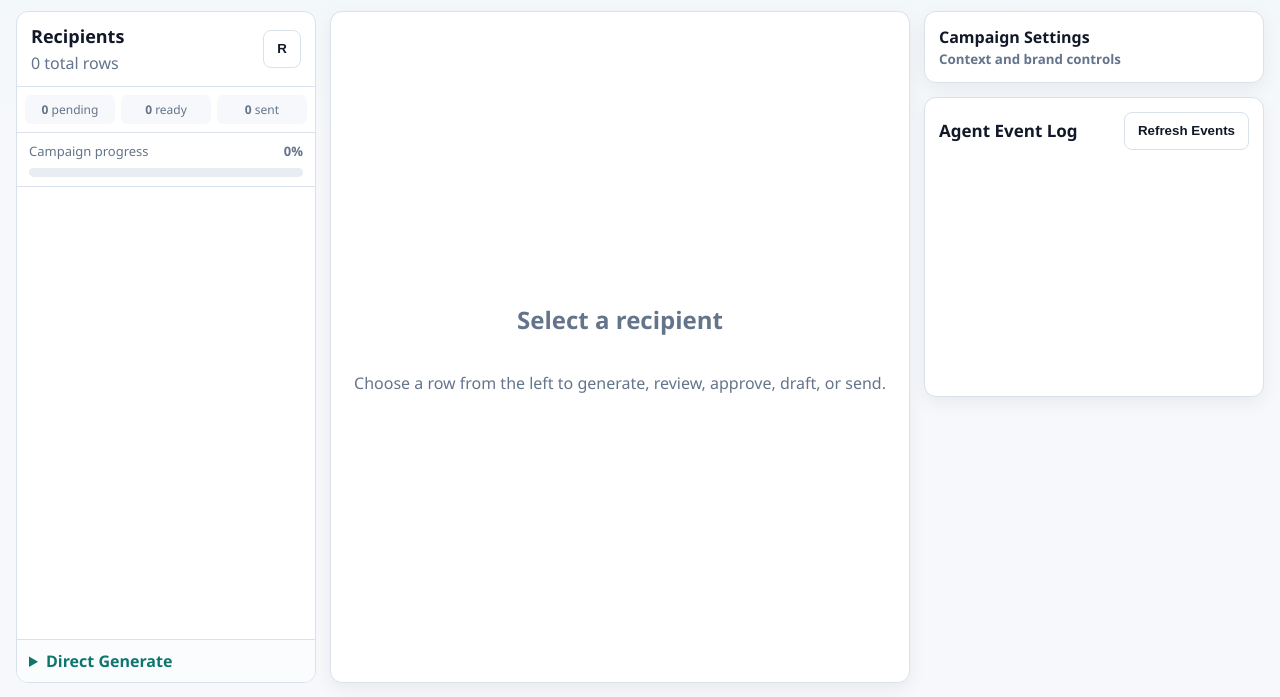
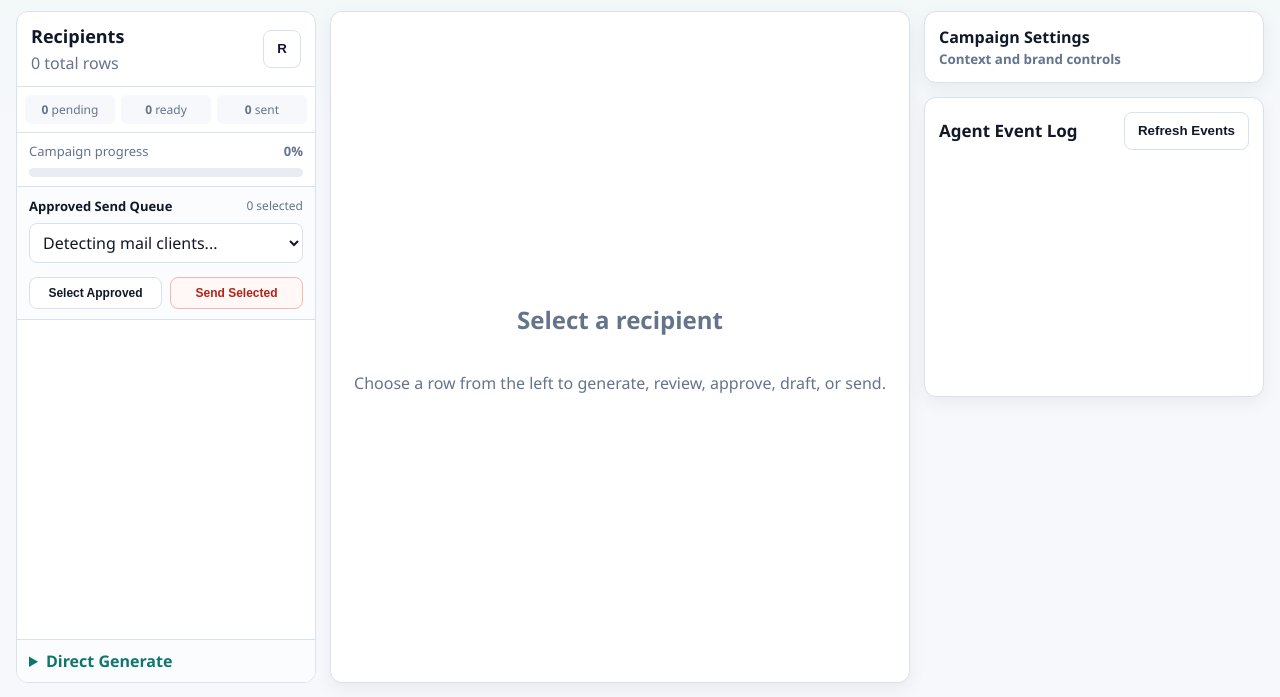
Before and after one commit to aideepakingwale/deepmailstudio, a Flask app: template app/templates/job.html in a window 1280 px wide. Shown: the part 160-857 px from the top of the page. Run offline with Flask 3, Linux system fonts and the light colour scheme; the template is opened without the code that fills it, so the values that code supplies are empty.

Commit message:
email client integration

```diff
--- a/app/main.py
+++ b/app/main.py
@@ -1,10 +1,12 @@
 from __future__ import annotations
 
 import csv
+import ctypes
 import html
 import json
 import os
 import re
+import shutil
 import smtplib
 import ssl
 import threading
@@ -21,6 +23,11 @@ import pandas as pd
 import requests
 from dotenv import dotenv_values, load_dotenv
 from flask import Flask, jsonify, redirect, render_template, request, send_file, url_for
+
+try:
+    import winreg
+except ImportError:
+    winreg = None
 
 BASE_DIR = Path(__file__).resolve().parent.parent
 DATA_DIR = BASE_DIR / "data"
@@ -115,6 +122,10 @@ def create_app() -> Flask:
     def get_job_events(job_id: str):
         return jsonify({"events": read_job_events(job_id)})
 
+    @app.get("/api/mail-clients")
+    def get_mail_clients():
+        return jsonify({"clients": detect_mail_clients(), "default_client_id": default_mail_client_id()})
+
     @app.post("/api/jobs/<job_id>/records/<record_id>/generate")
     def generate_record(job_id: str, record_id: str):
         job = load_job(job_id)
@@ -155,6 +166,7 @@ def create_app() -> Flask:
         record["subject"] = str(payload.get("subject", "")).strip()
         record["body_html"] = str(payload.get("body_html", "")).strip()
         record["status"] = "approved" if payload.get("approved") else "generated"
+        clear_send_errors(record)
         record["updated_at"] = utc_now()
         append_log(job_id, record_id, record["status"], "Human review saved")
         save_job(job)
@@ -182,6 +194,7 @@ def create_app() -> Flask:
         record = find_record(job, record_id)
         payload = request.get_json(silent=True) or {}
         try:
+            clear_send_errors(record)
             smtp_config = build_smtp_config({**job.get("smtp", {}), **payload.get("smtp", {})})
             send_email(job, record, smtp_config)
             record["status"] = "sent"
@@ -193,6 +206,21 @@ def create_app() -> Flask:
         except Exception as exc:
             mark_failed(job, record, f"Send failed: {exc}")
             return jsonify({"ok": False, "error": str(exc), "record": record}), 500
+
+    @app.post("/api/jobs/<job_id>/send-selected")
+    def send_selected_records(job_id: str):
+        job = load_job(job_id)
+        payload = request.get_json(force=True)
+        record_ids = [str(record_id) for record_id in payload.get("record_ids", []) if record_id]
+        client_id = str(payload.get("client_id", "")).strip()
+        if not record_ids:
+            return jsonify({"ok": False, "error": "Select at least one approved recipient."}), 400
+        try:
+            result = send_selected_with_client(job, record_ids, client_id)
+            return jsonify({"ok": True, **result, "job": load_job(job_id)})
+        except Exception as exc:
+            append_log(job_id, "-", "bulk_send_failed", str(exc))
+            return jsonify({"ok": False, "error": str(exc), "job": load_job(job_id)}), 500
 
     @app.get("/drafts/<path:name>")
     def download_draft(name: str):
@@ -932,6 +960,258 @@ def validate_context_alignment(job: dict[str, Any], subject: str, body_html: str
     return ""
 
 
+def detect_mail_clients() -> list[dict[str, Any]]:
+    smtp_config = build_smtp_config({}, include_password=False)
+    clients = [
+        {
+            "id": "smtp",
+            "name": "Configured SMTP mailbox",
+            "kind": "smtp",
+            "installed": bool(smtp_config.get("host")),
+            "can_send": bool(smtp_config.get("host")),
+            "detail": smtp_config.get("host") or "Configure SMTP on the campaign/home screen to enable this option.",
+            "auto_send": True,
+        }
+    ]
+
+    outlook_path = find_windows_app_path("OUTLOOK.EXE")
+    pywin32_ready = has_pywin32()
+    activation_hint = outlook_activation_hint()
+    outlook_reason = ""
+    if not pywin32_ready:
+        outlook_reason = "Install pywin32 in the local environment to enable Outlook automation."
+    elif activation_hint:
+        outlook_reason = activation_hint
+    clients.append(
+        {
+            "id": "outlook_classic",
+            "name": "Microsoft Outlook desktop",
+            "kind": "desktop",
+            "installed": bool(outlook_path),
+            "can_send": bool(outlook_path and pywin32_ready and not activation_hint),
+            "detail": outlook_path or "Classic Outlook was not found in Windows app paths.",
+            "auto_send": True,
+            "reason": outlook_reason,
+        }
+    )
+
+    for client_id, name, exe_name in [
+        ("thunderbird", "Mozilla Thunderbird", "thunderbird.exe"),
+        ("new_outlook", "New Outlook for Windows", "olk.exe"),
+        ("windows_mail", "Windows Mail", "HxOutlook.exe"),
+    ]:
+        found_path = find_windows_app_path(exe_name) or shutil.which(exe_name)
+        clients.append(
+            {
+                "id": client_id,
+                "name": name,
+                "kind": "desktop",
+                "installed": bool(found_path),
+                "can_send": False,
+                "detail": found_path or "Not detected.",
+                "auto_send": False,
+                "reason": "Detected for visibility only. This app does not expose a safe local automatic-send API to DeepMail Studio.",
+            }
+        )
+
+    return clients
+
+
+def default_mail_client_id() -> str:
+    for client in detect_mail_clients():
+        if client["id"] == "outlook_classic" and client["can_send"]:
+            return client["id"]
+    for client in detect_mail_clients():
+        if client["id"] == "smtp" and client["can_send"]:
+            return client["id"]
+    return ""
+
+
+def has_pywin32() -> bool:
+    try:
+        import win32com.client  # noqa: F401
+        return True
+    except Exception:
+        return False
+
+
+def find_windows_app_path(exe_name: str) -> str:
+    if not winreg:
+        return ""
+
+    registry_paths = [
+        rf"SOFTWARE\Microsoft\Windows\CurrentVersion\App Paths\{exe_name}",
+        rf"SOFTWARE\WOW6432Node\Microsoft\Windows\CurrentVersion\App Paths\{exe_name}",
+    ]
+    for root in (winreg.HKEY_CURRENT_USER, winreg.HKEY_LOCAL_MACHINE):
+        for key_path in registry_paths:
+            try:
+                with winreg.OpenKey(root, key_path) as key:
+                    value, _ = winreg.QueryValueEx(key, "")
+                    if value:
+                        return str(value)
+            except OSError:
+                continue
+
+    candidates = [
+        Path(os.getenv("LOCALAPPDATA", "")) / "Microsoft" / "WindowsApps" / exe_name,
+        Path(os.getenv("ProgramFiles", "")) / "Microsoft Office" / "root" / "Office16" / exe_name,
+        Path(os.getenv("ProgramFiles(x86)", "")) / "Microsoft Office" / "root" / "Office16" / exe_name,
+        Path(os.getenv("ProgramFiles", "")) / "Mozilla Thunderbird" / exe_name,
+        Path(os.getenv("ProgramFiles(x86)", "")) / "Mozilla Thunderbird" / exe_name,
+    ]
+    for candidate in candidates:
+        if str(candidate) and candidate.exists():
+            return str(candidate)
+    return ""
+
+
+def send_selected_with_client(job: dict[str, Any], record_ids: list[str], client_id: str) -> dict[str, Any]:
+    clients = {client["id"]: client for client in detect_mail_clients()}
+    client = clients.get(client_id)
+    if not client:
+        raise ValueError("Choose a detected sending option.")
+    if not client.get("can_send"):
+        reason = client.get("reason") or "The selected client cannot be controlled for automatic sending."
+        raise ValueError(f"{client['name']} is not available for automatic sending. {reason}")
+
+    selected_records = [find_record(job, record_id) for record_id in record_ids]
+    blocked = [
+        display_recipient(record)
+        for record in selected_records
+        if record.get("status") not in {"approved", "drafted"}
+    ]
+    if blocked:
+        raise ValueError("Only approved or drafted emails can be bulk sent. Review these rows first: " + ", ".join(blocked))
+
+    sent: list[str] = []
+    failed: list[dict[str, str]] = []
+    for record in selected_records:
+        try:
+            clear_send_errors(record)
+            if client_id == "smtp":
+                send_email(job, record, build_smtp_config(job.get("smtp", {})))
+            elif client_id == "outlook_classic":
+                send_via_outlook(job, record)
+            else:
+                raise ValueError(f"{client['name']} automatic sending is not implemented.")
+            record["status"] = "sent"
+            record["sent_at"] = utc_now()
+            record["sent_via"] = client["name"]
+            record["updated_at"] = utc_now()
+            append_log(job["id"], record["id"], "sent", f"Sent to {record['emailid']} via {client['name']}")
+            sent.append(record["id"])
+        except Exception as exc:
+            clear_send_errors(record)
+            record.setdefault("errors", []).append(f"Send failed via {client['name']}: {exc}")
+            record["updated_at"] = utc_now()
+            failed.append({"record_id": record["id"], "recipient": display_recipient(record), "error": str(exc)})
+            append_log(job["id"], record["id"], "send_failed", f"{client['name']}: {exc}")
+
+    save_job(job)
+    if failed and not sent:
+        raise ValueError("; ".join(f"{item['recipient']}: {item['error']}" for item in failed))
+    return {"sent": sent, "failed": failed, "client": client}
+
+
+def send_via_outlook(job: dict[str, Any], record: dict[str, Any]) -> None:
+    try:
+        import pythoncom
+        import win32com.client
+    except Exception as exc:
+        raise ValueError("pywin32 is required for Outlook desktop automation.") from exc
+
+    build_email_message(job, record)
+    pythoncom.CoInitialize()
+    try:
+        outlook = win32com.client.Dispatch("Outlook.Application")
+        session = outlook.Session
+        if getattr(session.Accounts, "Count", 0) < 1:
+            raise ValueError("Outlook has no sending account configured.")
+        mail = outlook.CreateItem(0)
+        mail.To = record["emailid"]
+        mail.CC = ", ".join(parse_email_list(record.get("cc", "")))
+        mail.BCC = ", ".join(parse_email_list(record.get("bcc", "")))
+        mail.Subject = record["subject"]
+        mail.HTMLBody = record["body_html"]
+        from_account = build_smtp_config(job.get("smtp", {}), include_password=False).get("from_email")
+        if from_account:
+            for account in session.Accounts:
+                if str(account.SmtpAddress).lower() == from_account.lower():
+                    mail.SendUsingAccount = account
+                    break
+        for attachment in attachment_paths(record):
+            if not attachment.exists():
+                raise ValueError(f"Attachment not found: {attachment}")
+            mail.Attachments.Add(str(attachment))
+        if not mail.Recipients.ResolveAll():
+            raise ValueError("Outlook could not resolve one or more recipients.")
+        try:
+            mail.Send()
+        except Exception as exc:
+            raise RuntimeError(format_outlook_send_error(exc)) from exc
+    finally:
+        pythoncom.CoUninitialize()
+
+
+def format_outlook_send_error(exc: Exception) -> str:
+    message = str(exc)
+    if "-2147467260" in message or "Operation aborted" in message:
+        advice = "Outlook aborted the send operation."
+        activation_hint = outlook_activation_hint()
+        if activation_hint:
+            advice += f" {activation_hint}"
+        advice += " Open Outlook, confirm the mailbox can manually send a normal email, then retry. SMTP sending is the best fallback when Outlook blocks automation."
+        return advice
+    return message
+
+
+def outlook_activation_hint() -> str:
+    for title in visible_window_titles():
+        if "outlook" in title.lower() and "activation failed" in title.lower():
+            return "The Outlook window title shows 'Product Activation Failed', so Outlook is likely blocking send until Office is activated or signed in."
+    return ""
+
+
+def visible_window_titles() -> list[str]:
+    titles: list[str] = []
+    if os.name != "nt":
+        return titles
+
+    EnumWindows = ctypes.windll.user32.EnumWindows
+    IsWindowVisible = ctypes.windll.user32.IsWindowVisible
+    GetWindowTextLengthW = ctypes.windll.user32.GetWindowTextLengthW
+    GetWindowTextW = ctypes.windll.user32.GetWindowTextW
+
+    @ctypes.WINFUNCTYPE(ctypes.c_bool, ctypes.c_void_p, ctypes.c_void_p)
+    def callback(hwnd, _):
+        if IsWindowVisible(hwnd):
+            length = GetWindowTextLengthW(hwnd)
+            if length:
+                buffer = ctypes.create_unicode_buffer(length + 1)
+                GetWindowTextW(hwnd, buffer, length + 1)
+                if buffer.value:
+                    titles.append(buffer.value)
+        return True
+
+    EnumWindows(callback, None)
+    return titles
+
+
+def clear_send_errors(record: dict[str, Any]) -> None:
+    errors = record.get("errors") or []
+    record["errors"] = [
+        error
+        for error in errors
+        if not str(error).lower().startswith("send failed")
+    ]
+
+
+def display_recipient(record: dict[str, Any]) -> str:
+    name = " ".join([record.get("first_name", ""), record.get("surname", "")]).strip()
+    return name or record.get("emailid", "") or record.get("id", "")
+
+
 def write_eml_draft(job: dict[str, Any], record: dict[str, Any]) -> Path:
     message = build_email_message(job, record)
     path = DRAFTS_DIR / f"{job['id']}_{record['id']}_{safe_filename(record['emailid'])}.eml"
--- a/app/static/app.js
+++ b/app/static/app.js
@@ -4,6 +4,8 @@ const jobId = shell?.dataset.jobId;
 let job = null;
 let selectedId = null;
 let pollTimer = null;
+let selectedForSend = new Set();
+let mailClients = [];
 
 const els = {
     recipientList: document.getElementById("recipientList"),
@@ -50,6 +52,11 @@ const els = {
     countSent: document.getElementById("countSent"),
     progressText: document.getElementById("progressText"),
     progressFill: document.getElementById("progressFill"),
+    selectedSendCount: document.getElementById("selectedSendCount"),
+    mailClientSelect: document.getElementById("mailClientSelect"),
+    mailClientHelp: document.getElementById("mailClientHelp"),
+    selectApprovedBtn: document.getElementById("selectApprovedBtn"),
+    sendSelectedBtn: document.getElementById("sendSelectedBtn"),
     detailEmail: document.getElementById("detailEmail"),
     detailCc: document.getElementById("detailCc"),
     detailBcc: document.getElementById("detailBcc"),
@@ -82,6 +89,42 @@ async function loadJob() {
     }
     render();
     loadEvents();
+}
+
+async function loadMailClients() {
+    if (!els.mailClientSelect) return;
+    try {
+        const response = await fetch("/api/mail-clients", { cache: "no-store" });
+        const payload = await response.json();
+        mailClients = payload.clients || [];
+        renderMailClients(payload.default_client_id || "");
+    } catch (error) {
+        els.mailClientSelect.innerHTML = '<option value="">Mail client detection failed</option>';
+        els.mailClientHelp.textContent = error.message;
+    }
+}
+
+function renderMailClients(defaultClientId = "") {
+    const sendable = mailClients.filter((client) => client.can_send);
+    if (!sendable.length) {
+        els.mailClientSelect.innerHTML = '<option value="">No automatic sender detected</option>';
+        els.mailClientSelect.disabled = true;
+        els.sendSelectedBtn.disabled = true;
+        const visibleClients = mailClients
+            .filter((client) => client.installed)
+            .map((client) => `${client.name}: ${client.reason || client.detail}`)
+            .join(" | ");
+        els.mailClientHelp.textContent = visibleClients || "Configure SMTP or install classic Outlook with pywin32 support.";
+        return;
+    }
+    els.mailClientSelect.disabled = false;
+    els.mailClientSelect.innerHTML = sendable
+        .map((client) => `<option value="${escapeAttribute(client.id)}">${escapeHtml(client.name)}</option>`)
+        .join("");
+    els.mailClientSelect.value = defaultClientId && sendable.some((client) => client.id === defaultClientId)
+        ? defaultClientId
+        : sendable[0].id;
+    updateMailClientHelp();
 }
 
 async function loadEvents() {
@@ -122,6 +165,8 @@ function renderCounts() {
     const percent = job.records.length ? Math.round((completed / job.records.length) * 100) : 0;
     if (els.progressText) els.progressText.textContent = `${percent}%`;
     if (els.progressFill) els.progressFill.style.width = `${percent}%`;
+    syncSelectedForSend();
+    updateSelectedSendUi();
 }
 
 function renderRecipientList() {
@@ -129,14 +174,27 @@ function renderRecipientList() {
     job.records.forEach((record) => {
         const button = document.createElement("button");
         button.className = `recipient-item ${record.id === selectedId ? "active" : ""}`;
+        const canSelectForSend = canBulkSend(record);
         button.innerHTML = `
-            <strong>${escapeHtml(displayName(record))}</strong>
-            <small>${escapeHtml(record.emailid || "No email")}</small>
+            <span class="recipient-line">
+                <input class="send-check" type="checkbox" data-record-id="${escapeAttribute(record.id)}" ${selectedForSend.has(record.id) ? "checked" : ""} ${canSelectForSend ? "" : "disabled"} title="Select approved email for bulk sending">
+                <span>
+                    <strong>${escapeHtml(displayName(record))}</strong>
+                    <small>${escapeHtml(record.emailid || "No email")}</small>
+                </span>
+            </span>
             <span class="mini-status ${escapeHtml(record.status)}">${escapeHtml(record.status)}</span>
         `;
         button.addEventListener("click", () => {
             selectedId = record.id;
             render();
+        });
+        const checkbox = button.querySelector(".send-check");
+        checkbox?.addEventListener("click", (event) => {
+            event.stopPropagation();
+            if (checkbox.checked) selectedForSend.add(record.id);
+            else selectedForSend.delete(record.id);
+            updateSelectedSendUi();
         });
         els.recipientList.appendChild(button);
     });
@@ -221,6 +279,31 @@ function updatePolling() {
     }
 }
 
+function canBulkSend(record) {
+    return ["approved", "drafted"].includes(record.status);
+}
+
+function syncSelectedForSend() {
+    const validIds = new Set((job?.records || []).filter(canBulkSend).map((record) => record.id));
+    selectedForSend = new Set([...selectedForSend].filter((recordId) => validIds.has(recordId)));
+}
+
+function updateSelectedSendUi() {
+    if (els.selectedSendCount) {
+        els.selectedSendCount.textContent = `${selectedForSend.size} selected`;
+    }
+    if (els.sendSelectedBtn) {
+        els.sendSelectedBtn.disabled = selectedForSend.size === 0 || !els.mailClientSelect?.value;
+    }
+}
+
+function updateMailClientHelp() {
+    const client = mailClients.find((item) => item.id === els.mailClientSelect?.value);
+    if (!client || !els.mailClientHelp) return;
+    els.mailClientHelp.textContent = client.detail || "";
+    updateSelectedSendUi();
+}
+
 async function setBusy(button, label, action) {
     const original = button.textContent;
     button.disabled = true;
@@ -251,6 +334,31 @@ async function persistReview(approved = false) {
 
 els.refreshBtn?.addEventListener("click", loadJob);
 els.refreshEventsBtn?.addEventListener("click", loadEvents);
+els.mailClientSelect?.addEventListener("change", updateMailClientHelp);
+
+els.selectApprovedBtn?.addEventListener("click", () => {
+    selectedForSend = new Set(job.records.filter(canBulkSend).map((record) => record.id));
+    renderRecipientList();
+    updateSelectedSendUi();
+});
+
+els.sendSelectedBtn?.addEventListener("click", () => setBusy(els.sendSelectedBtn, "Sending...", async () => {
+    const client = mailClients.find((item) => item.id === els.mailClientSelect.value);
+    if (!client) throw new Error("Choose a sending client first.");
+    const ok = confirm(`Send ${selectedForSend.size} approved email(s) now using ${client.name}?`);
+    if (!ok) return;
+    const result = await api(`/api/jobs/${jobId}/send-selected`, {
+        method: "POST",
+        body: JSON.stringify({
+            record_ids: [...selectedForSend],
+            client_id: client.id,
+        }),
+    });
+    selectedForSend.clear();
+    await loadJob();
+    const failed = result.failed?.length || 0;
+    showBox(els.notesBox, `Bulk send completed via ${client.name}. Sent: ${result.sent.length}. Failed: ${failed}.`);
+}));
 
 els.saveContextBtn?.addEventListener("click", () => setBusy(els.saveContextBtn, "Saving...", async () => {
     await api(`/api/jobs/${jobId}/context`, {
@@ -287,13 +395,18 @@ els.draftBtn?.addEventListener("click", () => setBusy(els.draftBtn, "Drafting...
 }));
 
 els.sendBtn?.addEventListener("click", () => setBusy(els.sendBtn, "Sending...", async () => {
-    const ok = confirm("Send this email now using the configured SMTP settings?");
+    const client = mailClients.find((item) => item.id === els.mailClientSelect?.value);
+    if (!client) throw new Error("Choose a sending client first.");
+    const ok = confirm(`Approve and send this email now using ${client.name}?`);
     if (!ok) return;
     await persistReview(true);
     const record = currentRecord();
-    await api(`/api/jobs/${jobId}/records/${record.id}/send`, {
+    await api(`/api/jobs/${jobId}/send-selected`, {
         method: "POST",
-        body: JSON.stringify({}),
+        body: JSON.stringify({
+            record_ids: [record.id],
+            client_id: client.id,
+        }),
     });
     await loadJob();
 }));
@@ -375,4 +488,5 @@ function escapeAttribute(value) {
 
 if (jobId) {
     loadJob();
+    loadMailClients();
 }
--- a/app/static/styles.css
+++ b/app/static/styles.css
@@ -926,6 +926,68 @@ button.primary.wide {
     transition: width 0.25s ease;
 }
 
+.bulk-send-panel {
+    border-bottom: 1px solid var(--line);
+    padding: 10px 12px;
+    background: #fbfcfe;
+}
+
+.bulk-head,
+.bulk-actions,
+.recipient-line {
+    display: flex;
+    align-items: center;
+    gap: 8px;
+}
+
+.bulk-head {
+    justify-content: space-between;
+    margin-bottom: 8px;
+    font-size: 13px;
+}
+
+.bulk-head span,
+.bulk-help {
+    color: var(--muted);
+    font-size: 12px;
+}
+
+.bulk-send-panel select {
+    min-height: 34px;
+    padding: 7px 9px;
+    margin: 0;
+}
+
+.bulk-help {
+    margin-top: 6px;
+    line-height: 1.35;
+    max-height: 48px;
+    overflow: auto;
+    overflow-wrap: anywhere;
+}
+
+.bulk-actions {
+    margin-top: 8px;
+}
+
+.bulk-actions button {
+    flex: 1;
+    min-height: 32px;
+    padding: 6px 8px;
+    font-size: 12px;
+}
+
+.recipient-line {
+    align-items: start;
+}
+
+.send-check {
+    flex: 0 0 auto;
+    width: 16px;
+    height: 16px;
+    margin: 2px 0 0;
+}
+
 .mini-status.generated,
 .mini-status.approved,
 .mini-status.drafted,
--- a/app/templates/base.html
+++ b/app/templates/base.html
@@ -4,7 +4,7 @@
     <meta charset="utf-8">
     <meta name="viewport" content="width=device-width, initial-scale=1">
     <title>{% block title %}DeepMail Studio{% endblock %}</title>
-    <link rel="stylesheet" href="{{ url_for('static', filename='styles.css') }}?v=20260516-space2">
+    <link rel="stylesheet" href="{{ url_for('static', filename='styles.css') }}?v=20260516-send2">
 </head>
 <body>
     <header class="topbar">
--- a/app/templates/job.html
+++ b/app/templates/job.html
@@ -36,6 +36,20 @@
                 <strong id="progressText">0%</strong>
             </div>
             <div class="progress-track"><div id="progressFill" class="progress-fill"></div></div>
+        </div>
+        <div class="bulk-send-panel">
+            <div class="bulk-head">
+                <strong>Approved Send Queue</strong>
+                <span id="selectedSendCount">0 selected</span>
+            </div>
+            <select id="mailClientSelect">
+                <option value="">Detecting mail clients...</option>
+            </select>
+            <div id="mailClientHelp" class="bulk-help"></div>
+            <div class="bulk-actions">
+                <button id="selectApprovedBtn" type="button">Select Approved</button>
+                <button id="sendSelectedBtn" type="button" class="danger-soft">Send Selected</button>
+            </div>
         </div>
         <div id="recipientList" class="recipient-list"></div>
         <details class="fallback-actions">
@@ -196,5 +210,5 @@
     </section>
 </section>
 
-<script src="{{ url_for('static', filename='app.js') }}?v=20260516-space2"></script>
+<script src="{{ url_for('static', filename='app.js') }}?v=20260516-send2"></script>
 {% endblock %}
--- a/requirements.txt
+++ b/requirements.txt
@@ -3,3 +3,4 @@ pandas==2.2.3
 openpyxl==3.1.5
 python-dotenv==1.0.1
 requests==2.32.3
+pywin32==308; platform_system == "Windows"
```
Also changed, not shown: README.md.
